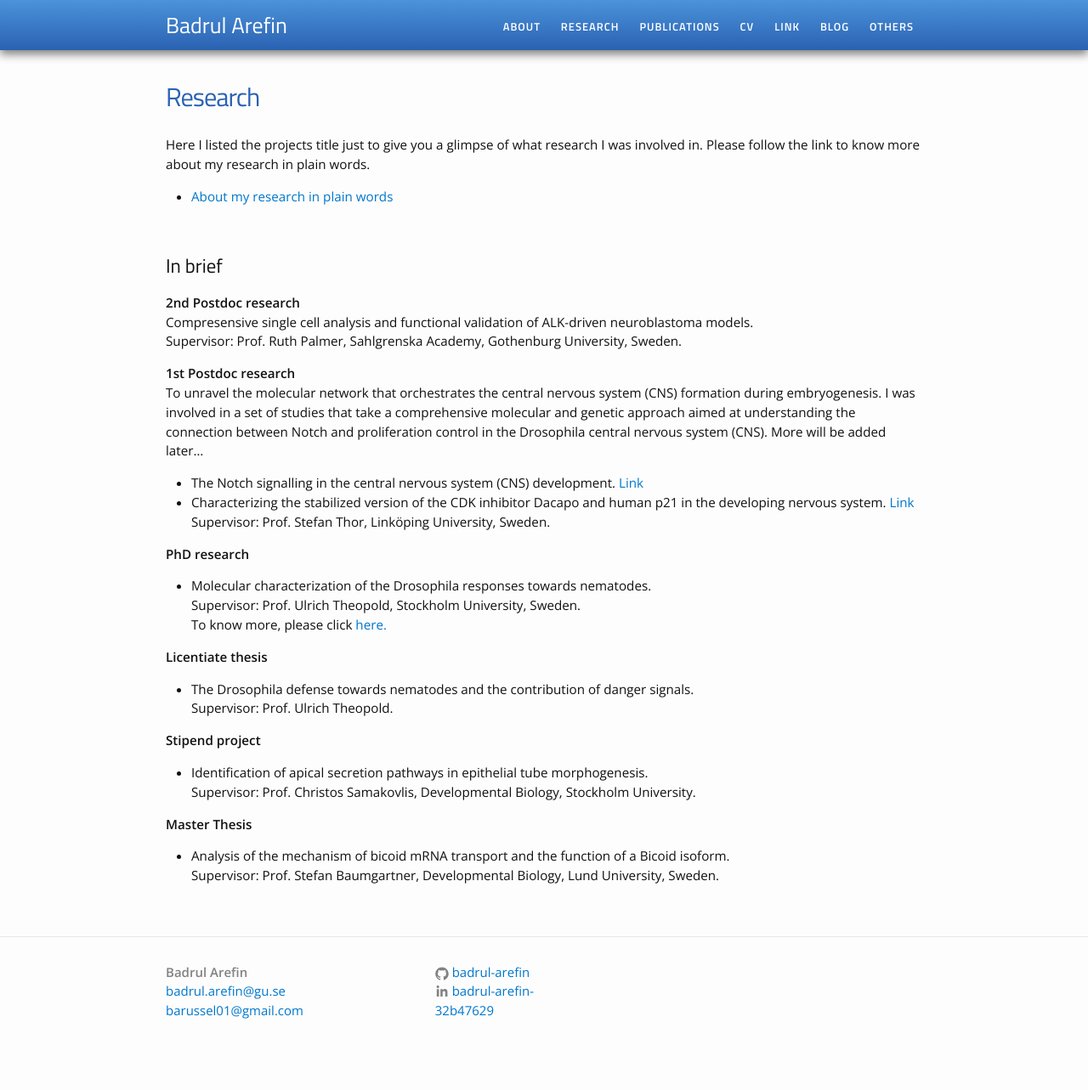
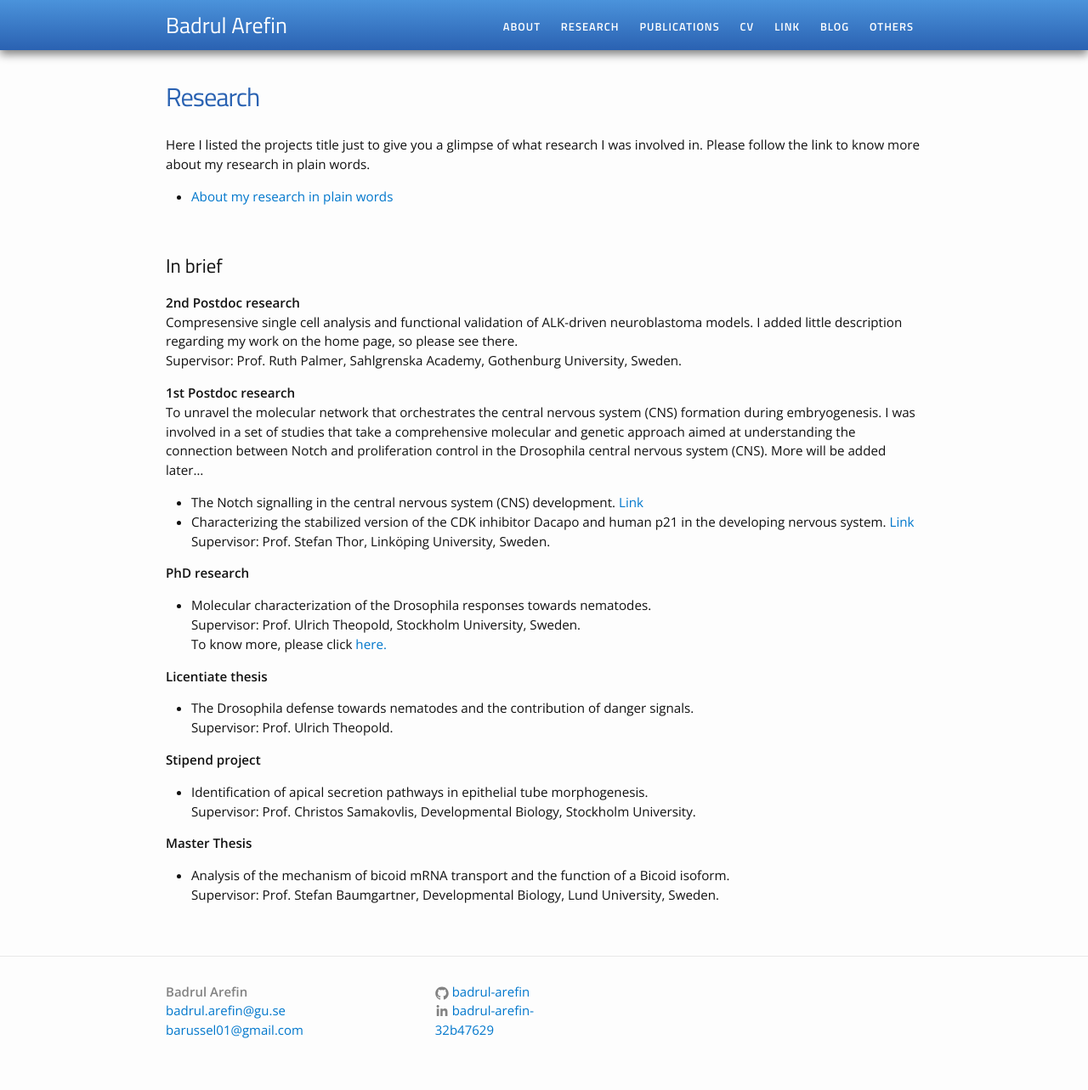
Before and after one commit to Badrul-Arefin/badrul-arefin.github.io, a Jekyll site: the page built from research.md, in a window 1280 px wide. Shown: the whole page at 85% size. Built offline with Jekyll 4.4.1, drawn with Linux system fonts in a browser that asks for light colours; before the commit the page ends 1260 px from its top, so only the background shows below that.

Commit message:
Update research.md

```diff
--- a/research.md
+++ b/research.md
@@ -10,7 +10,7 @@ Here I listed the projects title just to give you a glimpse of what research I w
 <h2>In brief</h2>
 
 <b> 2nd Postdoc research</b><br>
-Compresensive single cell analysis and functional validation of ALK-driven neuroblastoma models. <br>Supervisor: Prof. Ruth Palmer, Sahlgrenska Academy, Gothenburg University, Sweden. <br>
+Compresensive single cell analysis and functional validation of ALK-driven neuroblastoma models. I added little description regarding my work on the home page, so please see there. <br>Supervisor: Prof. Ruth Palmer, Sahlgrenska Academy, Gothenburg University, Sweden. <br>
 
 
 <b> 1st Postdoc research</b><br>
```
